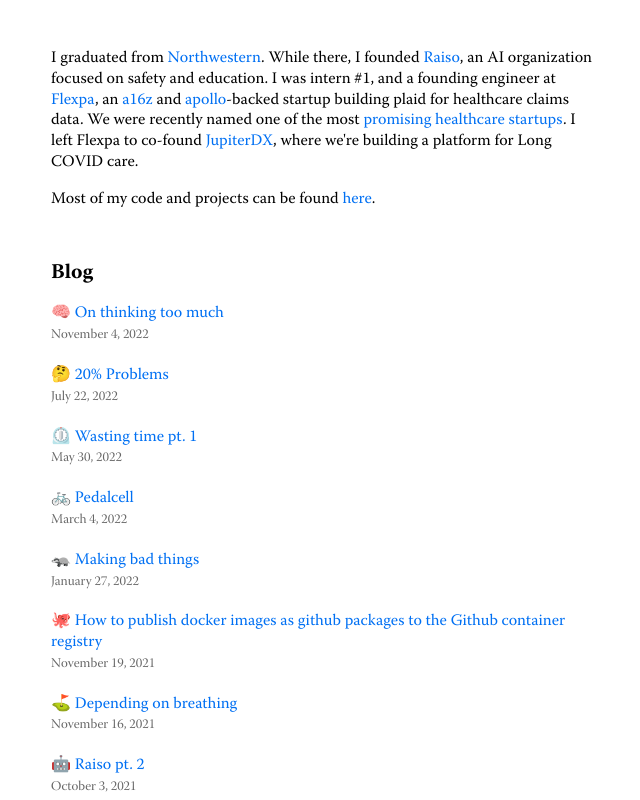
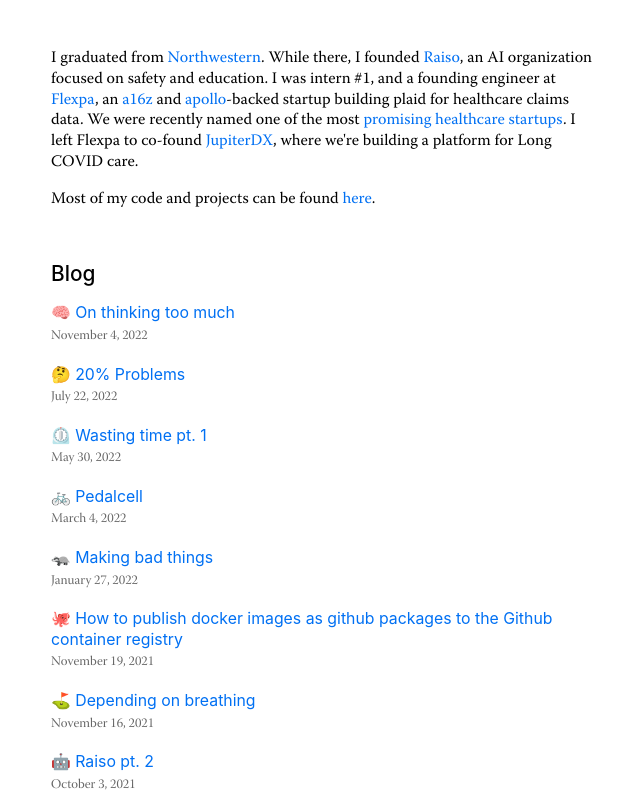
Before and after one commit to mseckykoebel/website, a Next.js app: page / in a window 1280 px wide. Shown: the top 800 px of the page, without its empty margins (317-957 px from the left). Built offline with nearby package versions, Linux system fonts and the light colour scheme.

Commit message:
fix: changed title back to inter

```diff
--- a/styles/utils.module.css
+++ b/styles/utils.module.css
@@ -7,8 +7,8 @@
 }
 
 .headingXl {
-  font-family: "WarnockPro-Bold";
-  font-size: 2.1rem;
+  font-family: "Inter";
+  font-size: 2rem;
   line-height: 1.3;
   font-weight: 800;
   letter-spacing: -0.05rem;
@@ -16,7 +16,7 @@
 }
 
 .headingLg {
-  font-family: "WarnockPro-Bold";
+  font-family: "Inter";
   font-size: 1.3rem;
   font-weight: 500;
   line-height: 1.2;
@@ -67,6 +67,8 @@
 }
 
 .list {
+  font-family: "Inter";
+  font-size: 0.99rem;
   list-style: none;
   padding: 0;
   margin: 0;
```
